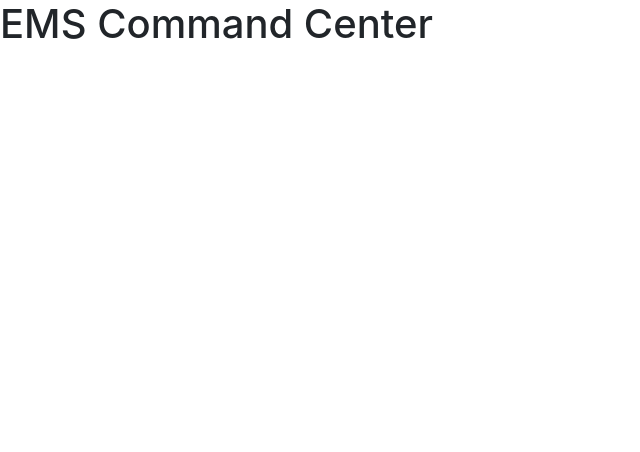
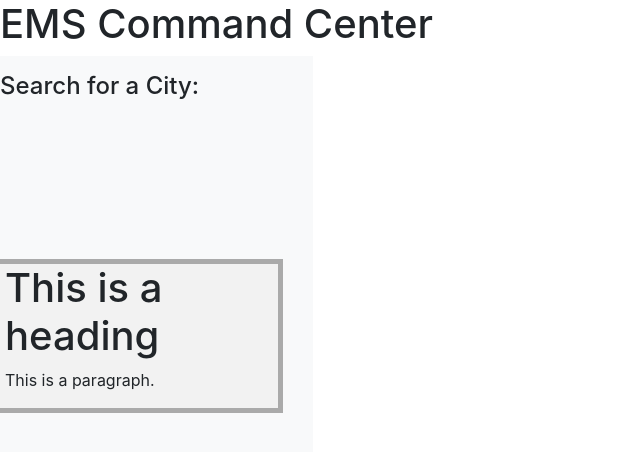
Before and after one commit to chaunnybby7/the-travel-center, a plain HTML site: page index.html in a window 1280 px wide. Shown: the whole page, without its empty margins (0-640 px from the left). Drawn offline with nearby package versions, Linux system fonts and the light colour scheme.

Commit message:
added Main Div class contents to script.js index.html style.css

```diff
--- a/assets/css/style.css
+++ b/assets/css/style.css
@@ -0,0 +1,16 @@
+.container{
+    margin-top: 150px;
+    margin-left: 300px
+    width:
+    padding: 600px;
+    background: #f2f2f2;
+    border: 5px solid #aaa;
+}
+.content{
+    padding: 580px;
+    border: 3px solid orange;
+}
+
+#search-results {
+    height: 110vh;
+}
--- a/assets/js/script.js
+++ b/assets/js/script.js
@@ -168,6 +168,19 @@ function doingTheWorkHere() {
     }
 }
 
+//Main section Div class via JQuery
+
+$(document).ready(function(){
+
+        // Creating a div element at the end
+        $(".container").append('<div class="content">Appended DIV</div>');
+
+        // Creating a div element at the start
+        $(".container").prepend('<div class="content">Prepended DIV</div>');
+    );
+});
+
+
 
 //DEFINE THE PRIMARY FUNCTION ABOVE
 //------------------------------------------------------------------------------------------------------------------
--- a/index.html
+++ b/index.html
@@ -24,6 +24,23 @@
         </h1>
     </header>
     <main>
+
+
+        <div class="row">
+            <div class="col-3 bg-light pb-2 pt-3" id="search-results">
+                <div class="row">
+                    <div class="col-12">
+                        <h4>Search for a City:</h4>
+                    </div>
+                </div>
+
+
+        <div class="container row col-12">
+            <h1>This is a heading</h1>
+            <p>This is a paragraph.</p>
+
+        </div>
+
         <section>
 
         </section>
```
